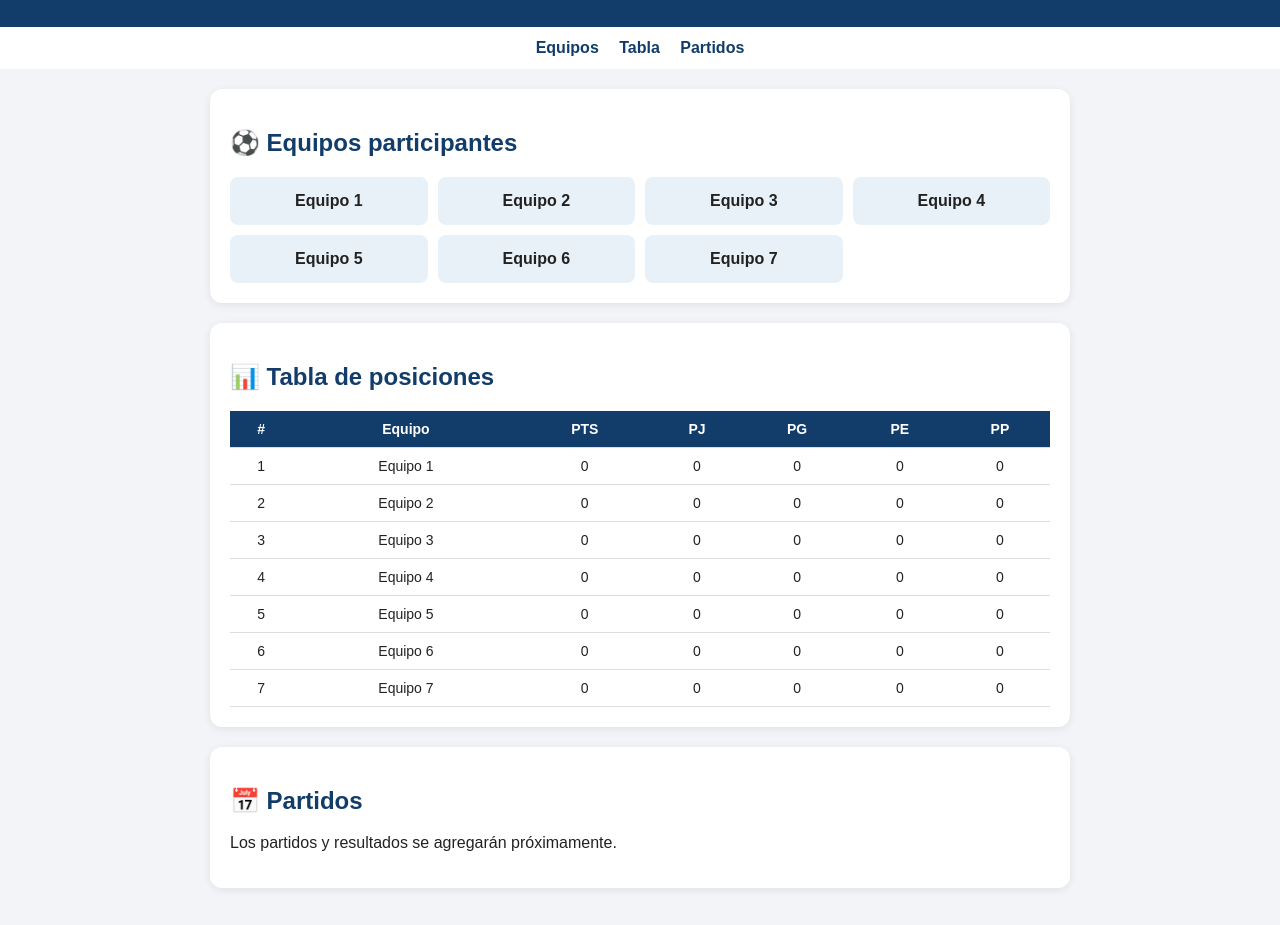
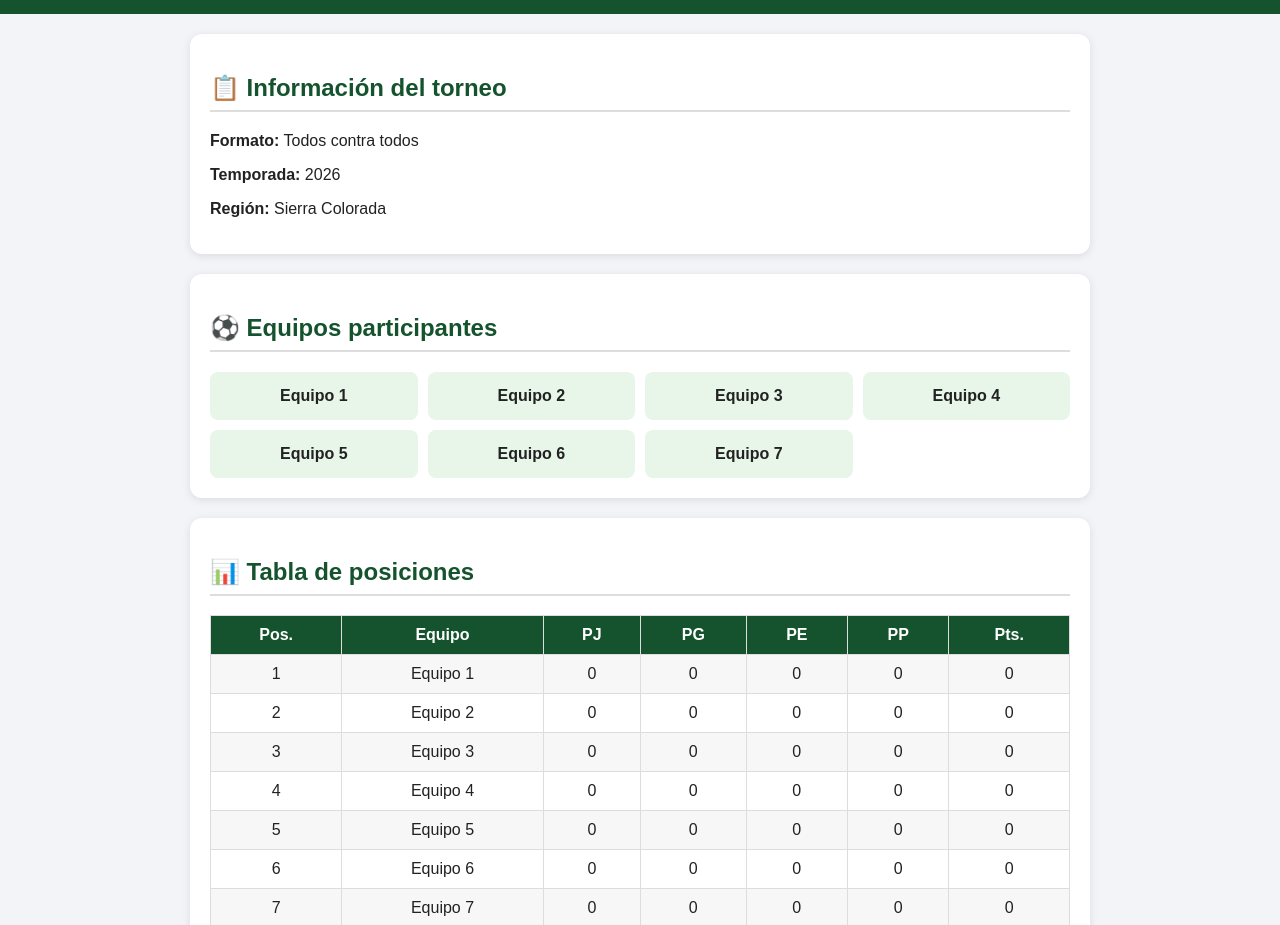
Before and after one commit to rafaelmoli56-prog/torneo-region-sur, a plain HTML site: page Index.html in a window 1280 px wide. Shown: the part 100-1025 px from the top of the page. Drawn offline with Linux system fonts and the light colour scheme.

Commit message:
Update Index.html

```diff
--- a/Index.html
+++ b/Index.html
@@ -6,27 +6,23 @@
   <title>Torneo Región Sur 2026</title>
 
   <style>
-* {
-  box-sizing: border-box;
-}
-
     body {
+      font-family: Arial, sans-serif;
       margin: 0;
-  font-family: Arial, sans-serif;
       background: #f2f4f7;
       color: #222;
     }
 
     header {
-  background: #123c69;
+      background: #14532d;
       color: white;
       text-align: center;
-  padding: 30px 15px;
+      padding: 25px 15px;
     }
 
     header h1 {
       margin: 0;
-  font-size: 32px;
+      font-size: 30px;
     }
 
     header p {
@@ -34,90 +30,66 @@ header p {
       font-size: 18px;
     }
 
-nav {
-  background: white;
-  padding: 12px;
-  text-align: center;
-  position: sticky;
-  top: 0;
+    .contenedor {
+      max-width: 900px;
+      margin: 20px auto;
+      padding: 0 15px;
     }
 
-nav a {
-  color: #123c69;
-  text-decoration: none;
-  font-weight: bold;
-  margin: 0 8px;
-}
-
-main {
-  max-width: 900px;
-  margin: auto;
+    .tarjeta {
+      background: white;
+      border-radius: 12px;
       padding: 20px;
-}
-
-section {
-  background: white;
       margin-bottom: 20px;
-  padding: 20px;
-  border-radius: 12px;
-  box-shadow: 0 2px 8px rgba(0,0,0,0.08);
+      box-shadow: 0 2px 8px rgba(0,0,0,0.1);
     }
 
     h2 {
-  color: #123c69;
+      color: #14532d;
+      border-bottom: 2px solid #ddd;
+      padding-bottom: 8px;
+    }
+
+    table {
+      width: 100%;
+      border-collapse: collapse;
+      margin-top: 10px;
+    }
+
+    th, td {
+      border: 1px solid #ddd;
+      padding: 10px;
+      text-align: center;
+    }
+
+    th {
+      background: #14532d;
+      color: white;
+    }
+
+    tr:nth-child(even) {
+      background: #f7f7f7;
     }
 
     .equipos {
       display: grid;
       grid-template-columns: repeat(auto-fit, minmax(180px, 1fr));
       gap: 10px;
+      margin-top: 15px;
     }
 
     .equipo {
-  background: #e9f1f8;
+      background: #e8f5e9;
       padding: 15px;
       border-radius: 8px;
       text-align: center;
       font-weight: bold;
     }
 
-table {
-  width: 100%;
-  border-collapse: collapse;
-  font-size: 14px;
-}
-
-th, td {
-  padding: 10px 5px;
-  border-bottom: 1px solid #ddd;
-  text-align: center;
-}
-
-th {
-  background: #123c69;
-  color: white;
-}
-
     footer {
       text-align: center;
-  padding: 25px;
-  background: #123c69;
-  color: white;
-}
-
-@media (max-width: 600px) {
-  header h1 {
-    font-size: 25px;
-  }
-
-  nav a {
-    display: inline-block;
-    margin: 5px;
-  }
-
-  table {
-    font-size: 12px;
-  }
+      padding: 20px;
+      color: #666;
     }
   </style>
 </head>
@@ -126,18 +98,19 @@ footer {
 
   <header>
     <h1>🏆 Torneo Región Sur</h1>
-  <p>Sierra Colorada · Temporada 2026</p>
+    <p>Región Sierra Colorada • Temporada 2026</p>
   </header>
 
-<nav>
-  <a href="#equipos">Equipos</a>
-  <a href="#tabla">Tabla</a>
-  <a href="#partidos">Partidos</a>
-</nav>
+  <div class="contenedor">
 
-<main>
+    <div class="tarjeta">
+      <h2>📋 Información del torneo</h2>
+      <p><strong>Formato:</strong> Todos contra todos</p>
+      <p><strong>Temporada:</strong> 2026</p>
+      <p><strong>Región:</strong> Sierra Colorada</p>
+    </div>
 
-<section id="equipos">
+    <div class="tarjeta">
       <h2>⚽ Equipos participantes</h2>
 
       <div class="equipos">
@@ -149,41 +122,107 @@ footer {
         <div class="equipo">Equipo 6</div>
         <div class="equipo">Equipo 7</div>
       </div>
-</section>
+    </div>
 
-<section id="tabla">
+    <div class="tarjeta">
       <h2>📊 Tabla de posiciones</h2>
 
       <table>
         <tr>
-      <th>#</th>
+          <th>Pos.</th>
           <th>Equipo</th>
-      <th>PTS</th>
           <th>PJ</th>
           <th>PG</th>
           <th>PE</th>
           <th>PP</th>
+          <th>Pts.</th>
         </tr>
 
-    <tr><td>1</td><td>Equipo 1</td><td>0</td><td>0</td><td>0</td><td>0</td><td>0</td></tr>
-    <tr><td>2</td><td>Equipo 2</td><td>0</td><td>0</td><td>0</td><td>0</td><td>0</td></tr>
-    <tr><td>3</td><td>Equipo 3</td><td>0</td><td>0</td><td>0</td><td>0</td><td>0</td></tr>
-    <tr><td>4</td><td>Equipo 4</td><td>0</td><td>0</td><td>0</td><td>0</td><td>0</td></tr>
-    <tr><td>5</td><td>Equipo 5</td><td>0</td><td>0</td><td>0</td><td>0</td><td>0</td></tr>
-    <tr><td>6</td><td>Equipo 6</td><td>0</td><td>0</td><td>0</td><td>0</td><td>0</td></tr>
-    <tr><td>7</td><td>Equipo 7</td><td>0</td><td>0</td><td>0</td><td>0</td><td>0</td></tr>
+        <tr>
+          <td>1</td>
+          <td>Equipo 1</td>
+          <td>0</td>
+          <td>0</td>
+          <td>0</td>
+          <td>0</td>
+          <td>0</td>
+        </tr>
+
+        <tr>
+          <td>2</td>
+          <td>Equipo 2</td>
+          <td>0</td>
+          <td>0</td>
+          <td>0</td>
+          <td>0</td>
+          <td>0</td>
+        </tr>
+
+        <tr>
+          <td>3</td>
+          <td>Equipo 3</td>
+          <td>0</td>
+          <td>0</td>
+          <td>0</td>
+          <td>0</td>
+          <td>0</td>
+        </tr>
+
+        <tr>
+          <td>4</td>
+          <td>Equipo 4</td>
+          <td>0</td>
+          <td>0</td>
+          <td>0</td>
+          <td>0</td>
+          <td>0</td>
+        </tr>
+
+        <tr>
+          <td>5</td>
+          <td>Equipo 5</td>
+          <td>0</td>
+          <td>0</td>
+          <td>0</td>
+          <td>0</td>
+          <td>0</td>
+        </tr>
+
+        <tr>
+          <td>6</td>
+          <td>Equipo 6</td>
+          <td>0</td>
+          <td>0</td>
+          <td>0</td>
+          <td>0</td>
+          <td>0</td>
+        </tr>
+
+        <tr>
+          <td>7</td>
+          <td>Equipo 7</td>
+          <td>0</td>
+          <td>0</td>
+          <td>0</td>
+          <td>0</td>
+          <td>0</td>
+        </tr>
       </table>
-</section>
+    </div>
 
-<section id="partidos">
-  <h2>📅 Partidos</h2>
-  <p>Los partidos y resultados se agregarán próximamente.</p>
-</section>
+    <div class="tarjeta">
+      <h2>🗓️ Próximos partidos</h2>
 
-</main>
+      <p><strong>Equipo 1</strong> vs <strong>Equipo 2</strong></p>
+      <p><strong>Equipo 3</strong> vs <strong>Equipo 4</strong></p>
+      <p><strong>Equipo 5</strong> vs <strong>Equipo 6</strong></p>
+      <p><strong>Equipo 7</strong> — Fecha libre</p>
+    </div>
+
+  </div>
 
   <footer>
-  Torneo Región Sur · Sierra Colorada · 2026
+    Torneo Región Sur 2026
   </footer>
 
 </body>
```
Lines whose indentation alone changed are shown as unchanged.
